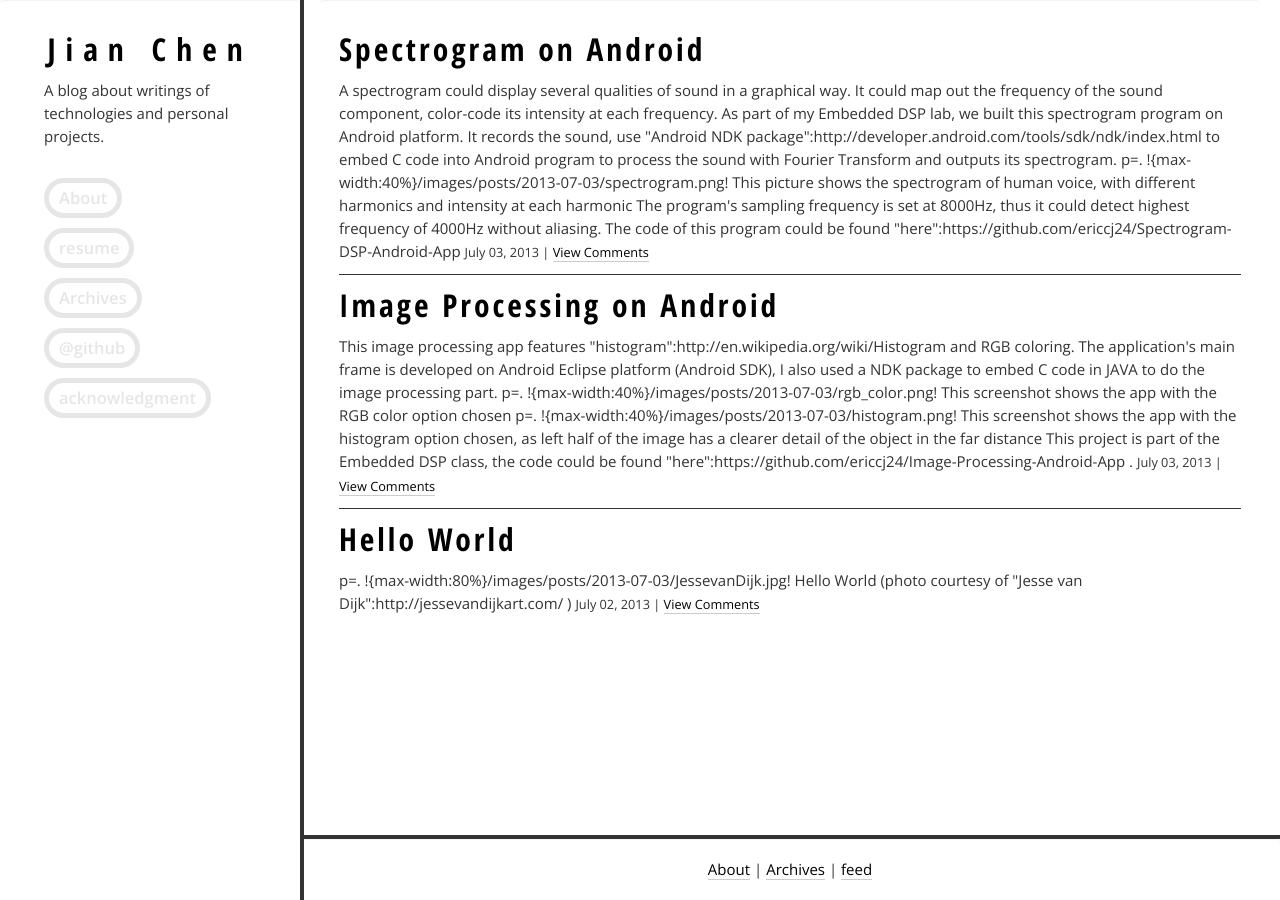
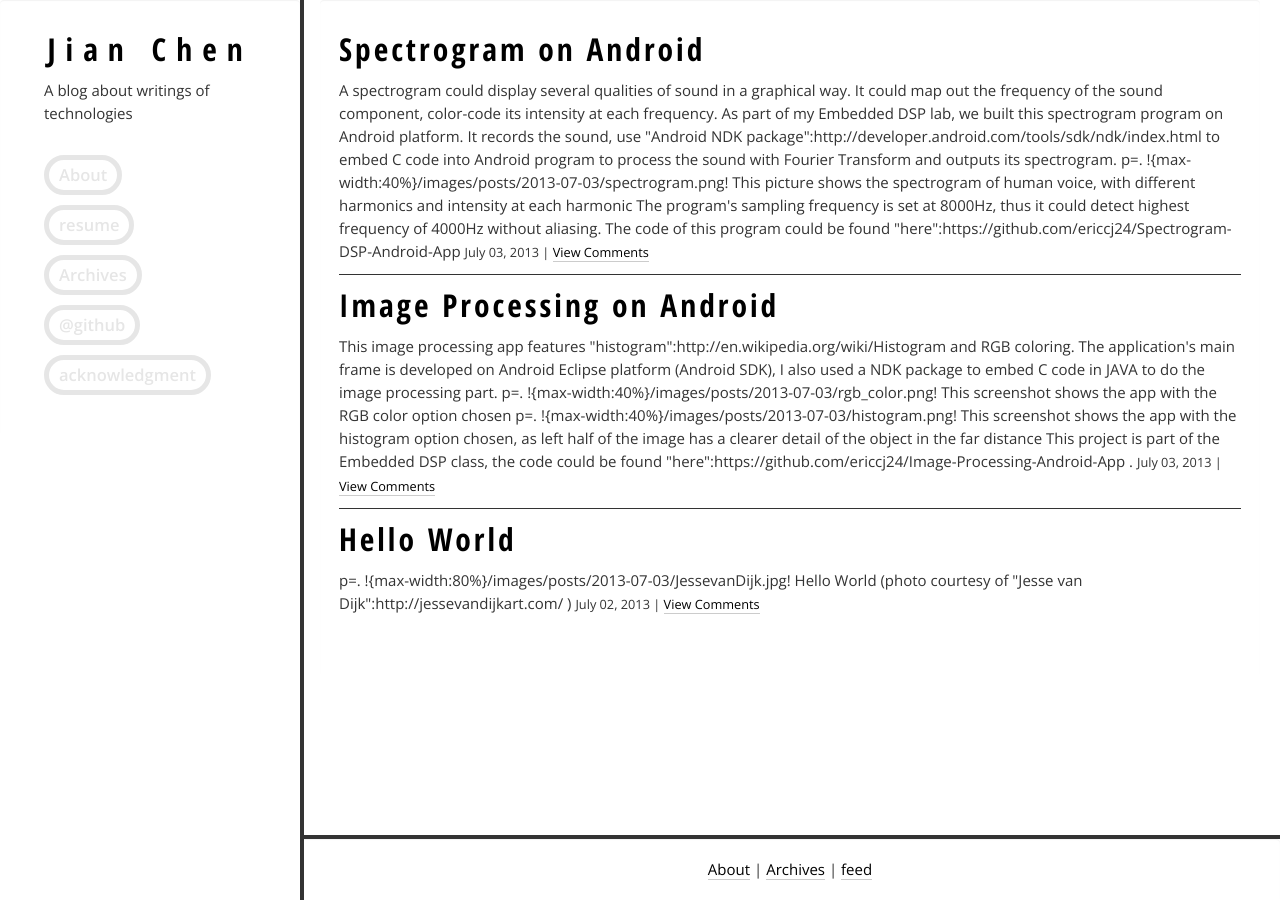
Before and after one commit to ericcj24/ericcj24.github.com, a Jekyll site: the page built from index.html, in a window 1280 px wide. Built offline with Jekyll 4.4.1, drawn with Linux system fonts in a browser that asks for light colours; nearby versions of some CDN libraries; the list of posts is cut into pages by our own code.

Commit message:
with image

```diff
--- a/_layouts/default.html
+++ b/_layouts/default.html
@@ -22,7 +22,7 @@
             <a href="http://ericcj24.github.io/">Jian Chen</a><!-- {{ site.production_url }} -->
           </h2>
 
-          <p>A blog about writings of technologies and personal projects.</p>
+          <p>A blog about writings of technologies</p>
 
           <ul id="navigation" class="clearfix">
             <li class='about'><a href='/about/'>About</a></li>
```
